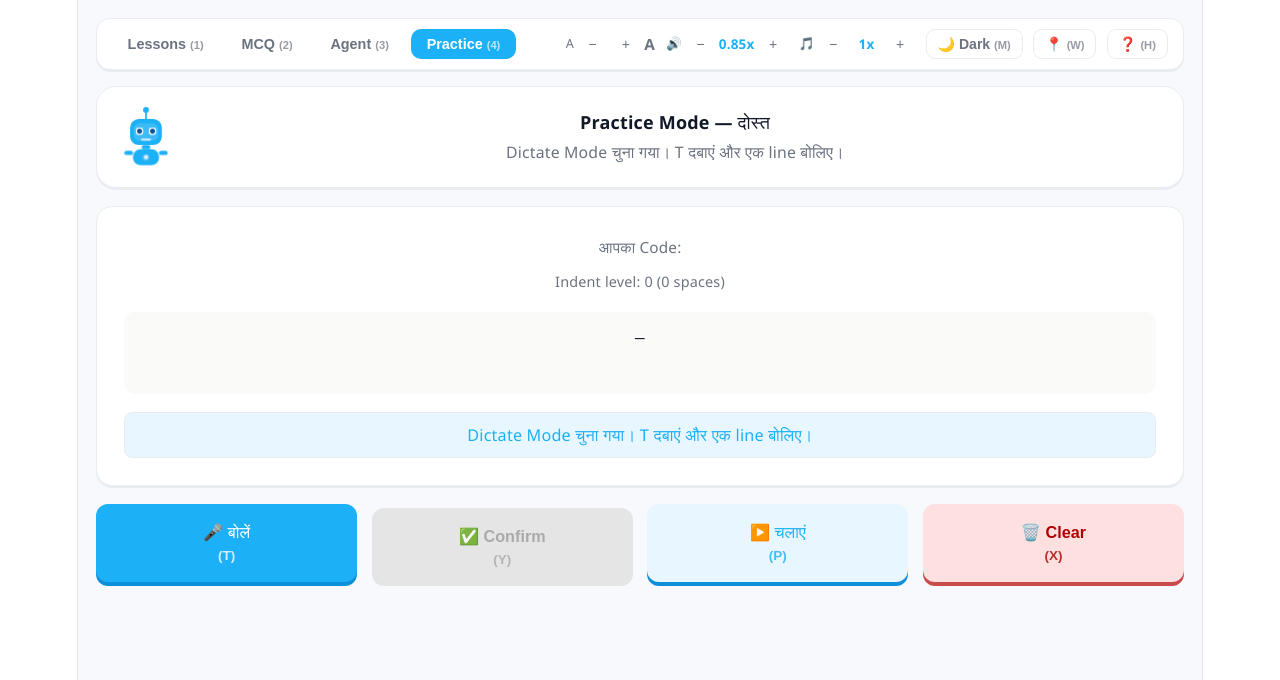
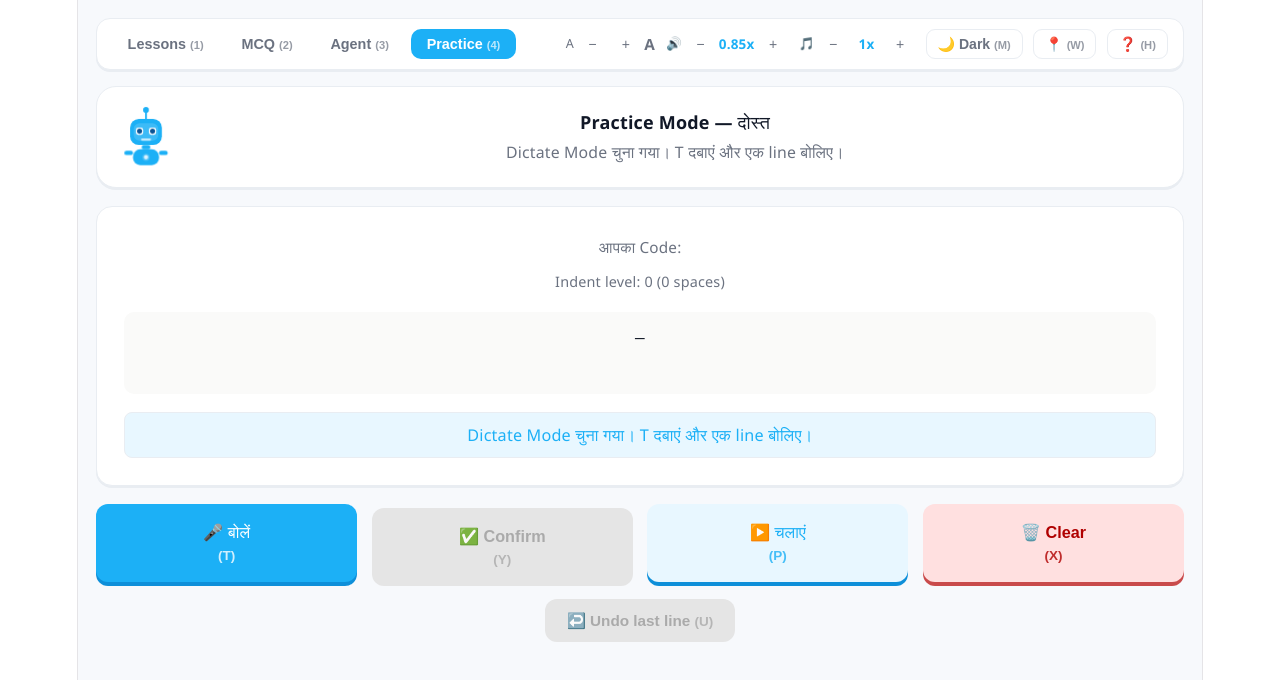
Before and after one commit to SharadaBende/Python-AI-Tutor, a React app in the folder frontend/: page /practice in a window 1280 px wide. Shown: the top 680 px of the page. Built offline with nearby package versions, Linux system fonts and the light colour scheme; the HTML template or start-up script is replaced by a standard one.

Commit message:
describe what changed in this file

```diff
--- a/frontend/src/pages/PracticePage.jsx
+++ b/frontend/src/pages/PracticePage.jsx
@@ -304,6 +304,25 @@ function PracticePage() {
     }
   }
 
+  function undoLastLine() {
+    if (dictatedLines.length === 0) {
+      speak(lang.practiceEmptyBuffer)
+      setStatus(lang.practiceEmptyBuffer)
+      return
+    }
+    const removed = dictatedLines[dictatedLines.length - 1]
+    setDictatedLines(prev => prev.slice(0, -1))
+    // If the removed line opened a block (ended with a colon), roll back the
+    // auto-indent bump it caused. This only undoes indentation tied to the
+    // deleted line itself — a separate manual "indent"/"dedent" command issued
+    // around it is unaffected and can be reversed the same way it was made.
+    if (removed.trim().endsWith(":")) {
+      setIndentLevel(lvl => Math.max(0, lvl - 1))
+    }
+    speak(lang.practiceLineRemoved(removed.trim()))
+    setStatus(lang.practiceLineRemoved(removed.trim()))
+  }
+
   function clearBuffer() {
     setDictatedLines([])
     setPendingLine(null)
@@ -330,6 +349,7 @@ function PracticePage() {
       if (key === "r") speak(lastMessage)
       if (key === "m") toggleTheme()
       if (key === "h") { speak(lang.practiceSymbolHelp); setStatus(lang.practiceSymbolHelp) }
+      if (key === "u") undoLastLine()
     }
     window.addEventListener("keydown", handleKey)
     return () => window.removeEventListener("keydown", handleKey)
@@ -447,6 +467,20 @@ function PracticePage() {
             🗑️ Clear<br /><span style={{ fontSize: "0.75rem", opacity: 0.8 }}>(X)</span>
           </PressButton>
         </div>
+
+        <div style={{ display: "flex", justifyContent: "center", marginTop: "0.7rem" }}>
+          <PressButton
+            onClick={undoLastLine}
+            disabled={dictatedLines.length === 0}
+            ariaLabel="U — Undo last line"
+            bg={cardBg}
+            shadow={cardBorder}
+            color={mutedColor}
+            style={{ padding: "0.6rem 1.2rem", fontSize: "0.85rem" }}
+          >
+            ↩️ Undo last line <span style={{ fontSize: "0.75rem", opacity: 0.8 }}>(U)</span>
+          </PressButton>
+        </div>
       </div>
     </main>
   )
```
